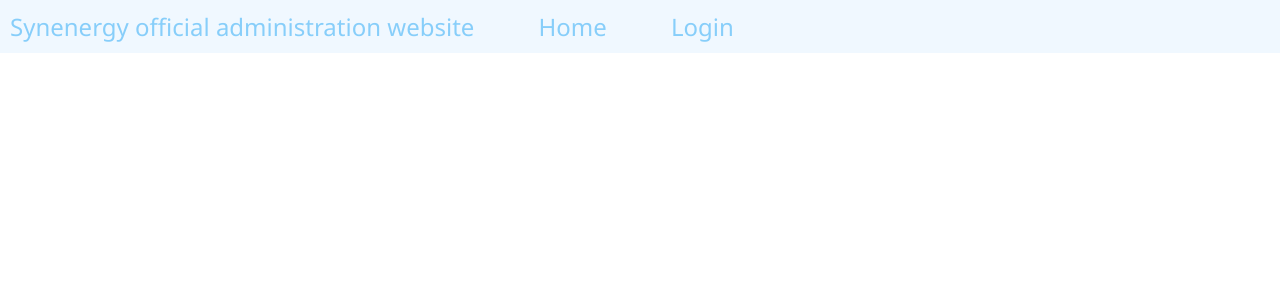
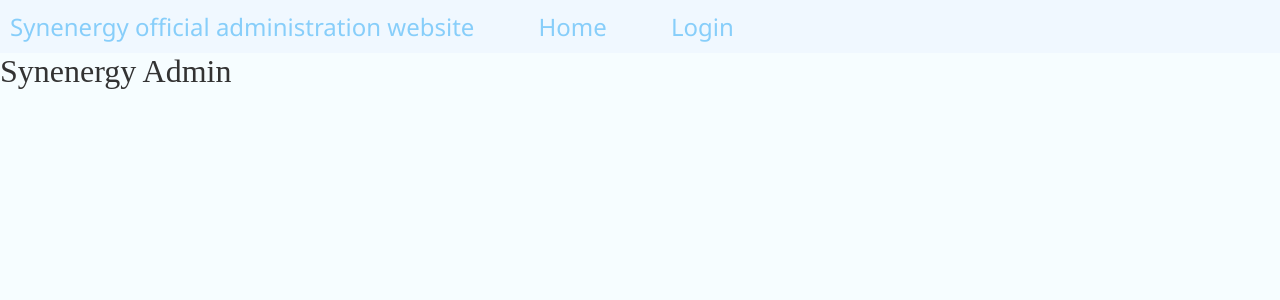
Before and after one commit to Developer-Fan/synenergy-admin, a PHP site: page / in a window 1280 px wide. Shown: the top 300 px of the page. Run offline with PHP 8.4, Linux system fonts and the light colour scheme; data comes from the database, SQL or seed files in the repository.

Commit message:
Update stuff

```diff
--- a/index.php
+++ b/index.php
@@ -25,10 +25,15 @@ $conn -> close();
     <link rel = "stylesheet" href = "styles/index.css" type = "text/css">
 </head>
 <body>
+    <div class = "main">
     <div class = "menu">
         <h3>Synenergy official administration website</h3>
         <a id = "current">Home</a>
         <a href = "login.php">Login</a>
     </div>
+    <div class = "body">
+        <h1>Synenergy Admin</h1>
+    </div>
+    </div>
 </body>
 </html>
--- a/styles/index.css
+++ b/styles/index.css
@@ -1,6 +1,7 @@
 body {
     padding: 0 !important;
     margin: 0 !important;
+    background-color: rgb(246, 253, 255);
 }
 
 .menu {
@@ -25,3 +26,11 @@ body {
     text-decoration: none;
     display: inline-block;
 }
+
+.body h1 {
+    font-size: 2em;
+    font-weight: 500;
+    color: #333;
+    margin: 0;
+    padding: 0;
+}
```
